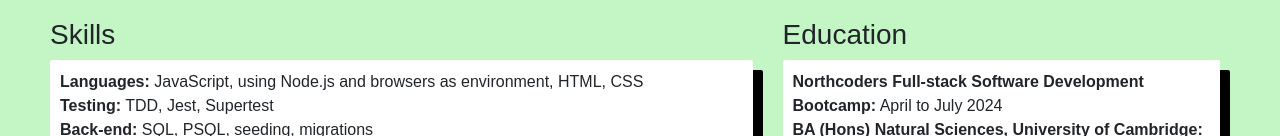
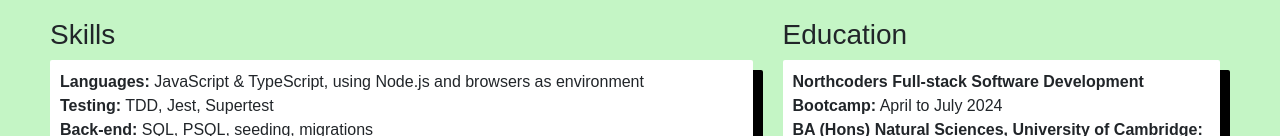
Before and after one commit to Clatherine/Portfolio, a React (Vite) app in the folder my-react-app/: page / in a window 1280 px wide. Shown: the part 816-952 px from the top of the page. Built offline with nearby package versions, Linux system fonts and the light colour scheme.

Commit message:
updates CV and skills section

```diff
--- a/my-react-app/src/Components/SkillsAndEducation.jsx
+++ b/my-react-app/src/Components/SkillsAndEducation.jsx
@@ -1,4 +1,4 @@
-import pdf from '../../public/CatherinePulmanCV2024.pdf'
+import pdf from '../../public/CatherinePulmanCV.pdf'
 import { FontAwesomeIcon } from "@fortawesome/react-fontawesome"
 import { faFile } from "@fortawesome/free-solid-svg-icons"
 
@@ -11,7 +11,7 @@ function SkillsAndEducation(){
                 <section>
                     <h3>Skills</h3>
                     <ul>
-                    <li><span className="bolded">Languages:</span> JavaScript, using Node.js and browsers as environment, HTML, CSS</li>
+                    <li><span className="bolded">Languages:</span> JavaScript & TypeScript, using Node.js and browsers as environment</li>
                     <li><span className="bolded">Testing:</span> TDD, Jest, Supertest</li>
                     <li><span className="bolded">Back-end:</span> SQL, PSQL, seeding, migrations</li>
                     <li><span className="bolded">Front-end:</span> HTML, CSS, React, React Native, Next.js</li>
```
Also changed, not shown: 2 other files (tests, documents, lock files or other folders).
